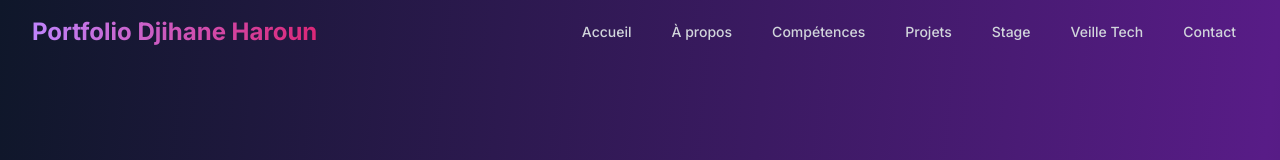
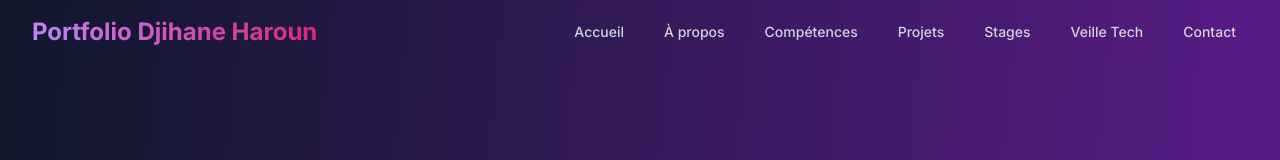
Before and after one commit to Jiane77/portfolio-bts-sio, a React (Vite) app: page / in a window 1280 px wide. Shown: the top 160 px of the page. Built offline with nearby package versions, Linux system fonts and the light colour scheme.

Commit message:
change navbar

```diff
--- a/src/assets/components/navbar.tsx
+++ b/src/assets/components/navbar.tsx
@@ -20,7 +20,7 @@ const Navbar = () => {
     { name: 'À propos', href: '#about' },
     { name: 'Compétences', href: '#skills' },
     { name: 'Projets', href: '#projects' },
-    { name: 'Stage', href: '#internship' },
+    { name: 'Stages', href: '#internships' },
     { name: 'Veille Tech', href: '#techwatch' },
     { name: 'Contact', href: '#contact' }
   ]
```
